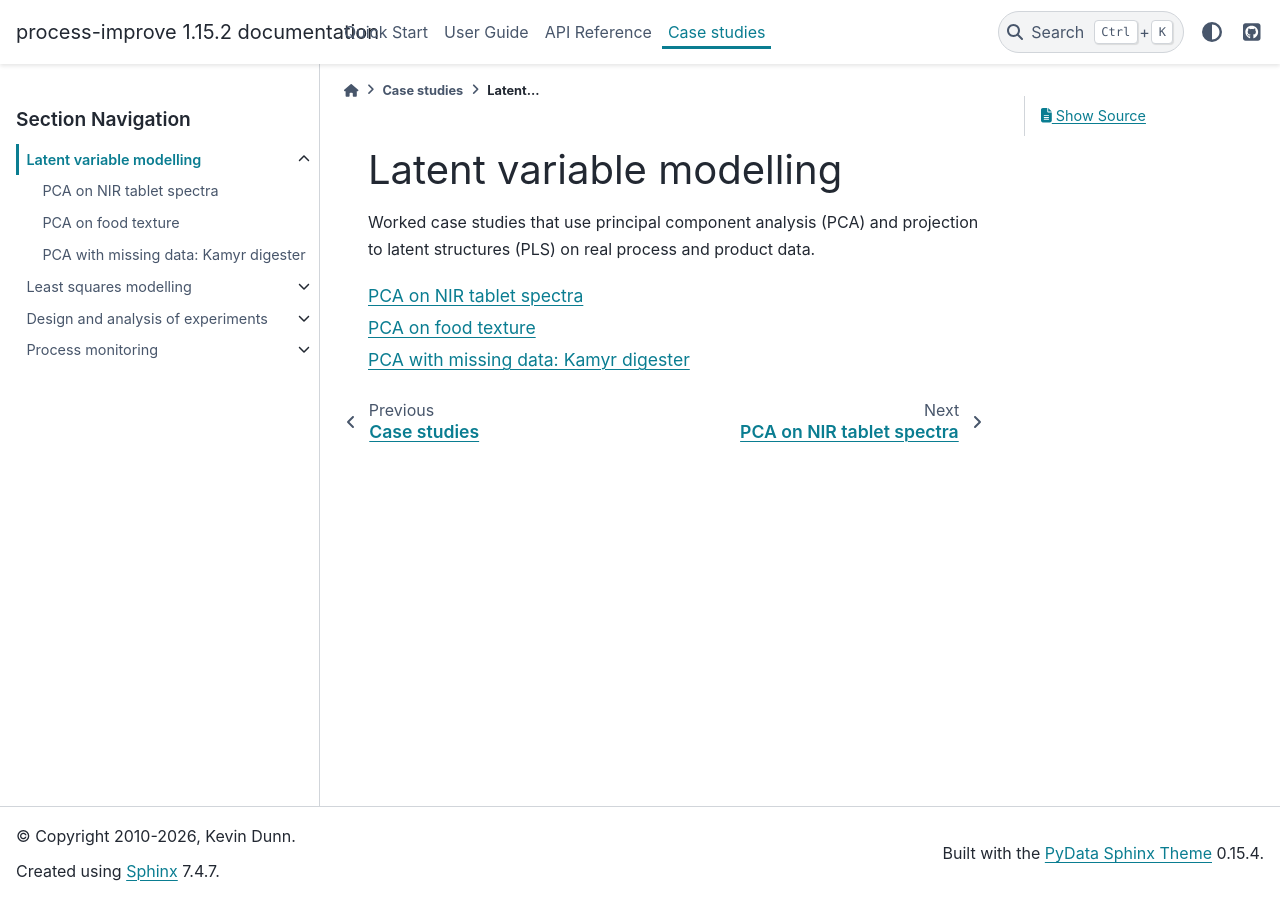
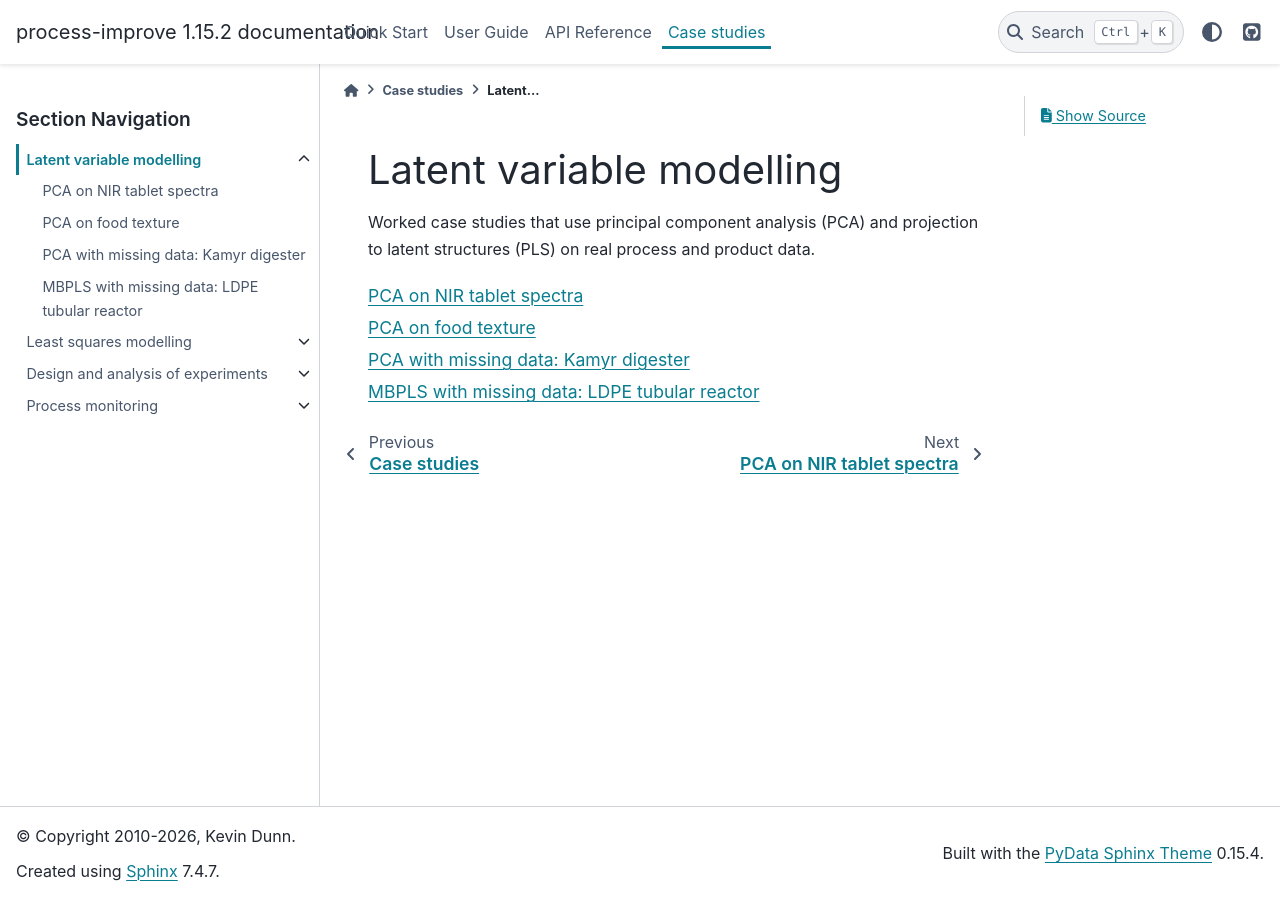
Before and after one commit to kgdunn/process-improve, a Sphinx documentation site: the page built from docs/user_guide/case_studies/latent-variable-modelling/index.rst, in a window 1280 px wide. Built offline with Sphinx 7.4.7 and the PyData theme 0.15.4, drawn with Linux system fonts in a browser that asks for light colours.

Commit message:
Docs: add LDPE MBPLS missing-data case-study notebook
A runnable companion to the new "Handling missing data" section in
the multiblock guide. Walks the LDPE tubular reactor dataset end-to-
end as a 4-block MBPLS problem (zone1 / zone2 / pressure / quality-Y):

- complete-data baseline; per-block R^2X; super VIP; super-score plot;
- inject ~10% MCAR NaN into the multi-column X-blocks and Y;
- refit with the default algorithm="auto" so it resolves to the
  mask-aware NIPALS path; report fitting_info_["iterations"];
- compare predictions against the complete-data fit per Y-target;
- predicted-vs-observed plot under missing data.

Stored unexecuted (execution_count: null, outputs: []) to match the
repo convention; nbsphinx executes notebooks at doc-build time. Cells
verified locally via nbconvert --to html --execute.

Also fixes a too-short title underline on the "When not to use the
missing-data path" subsection of multiblock.rst (the emphasis on
*not* shifts the rendered title length past the original underline).

```diff
--- a/docs/user_guide/case_studies/latent-variable-modelling/index.rst
+++ b/docs/user_guide/case_studies/latent-variable-modelling/index.rst
@@ -10,3 +10,4 @@ projection to latent structures (PLS) on real process and product data.
    pca-spectral-data
    pca-food-texture
    pca-kamyr-missing-data
+   mbpls-ldpe-missing-data
--- a/docs/user_guide/multiblock.rst
+++ b/docs/user_guide/multiblock.rst
@@ -199,7 +199,7 @@ block, drop the offending rows, or impute the offending row to a
 domain-sensible value before fitting.
 
 When *not* to use the missing-data path
-~~~~~~~~~~~~~~~~~~~~~~~~~~~~~~~~~~~~~~
+~~~~~~~~~~~~~~~~~~~~~~~~~~~~~~~~~~~~~~~
 
 The mask-aware NIPALS solver is the right tool for moderate MCAR
 (missing-completely-at-random) patterns: dropped sensor readings,
```
Also changed, not shown: docs/user_guide/case_studies/latent-variable-modelling/mbpls-ldpe-missing-data.ipynb (added).
